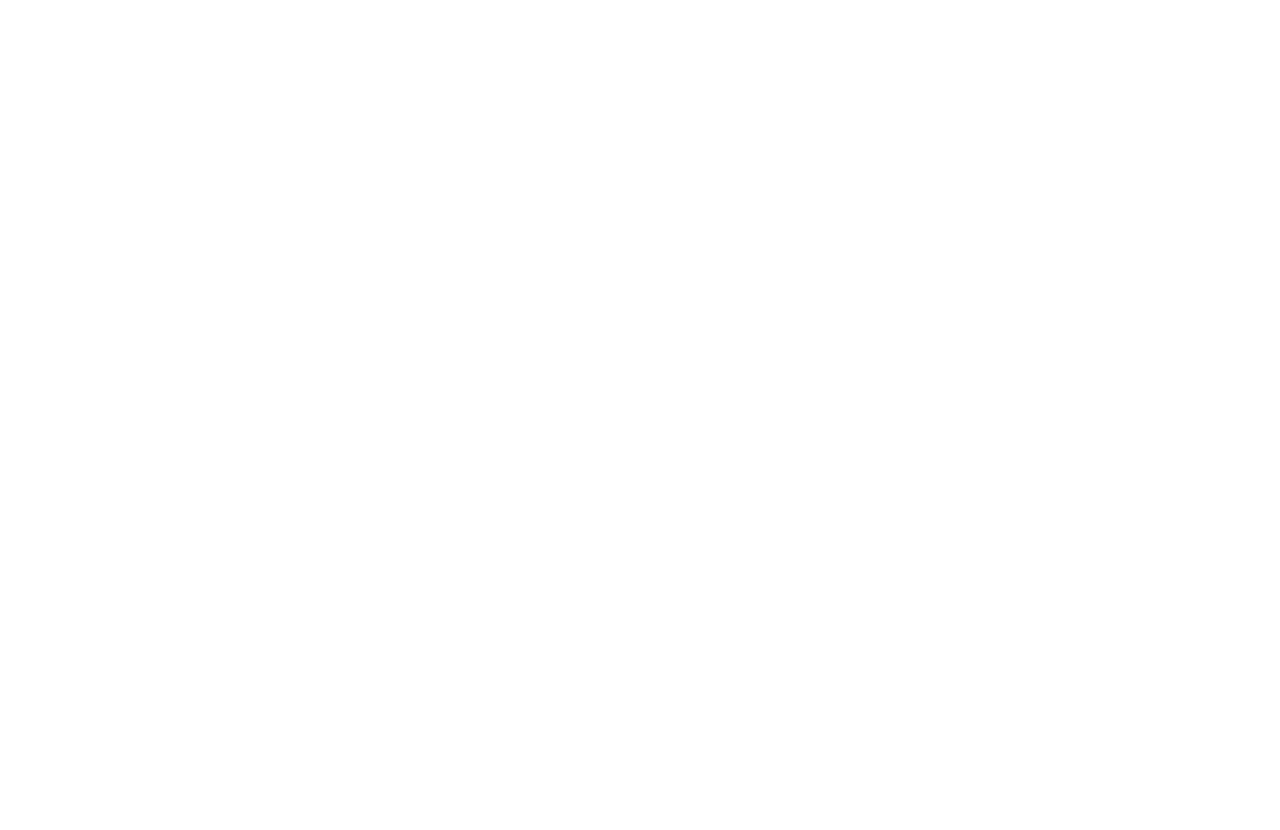
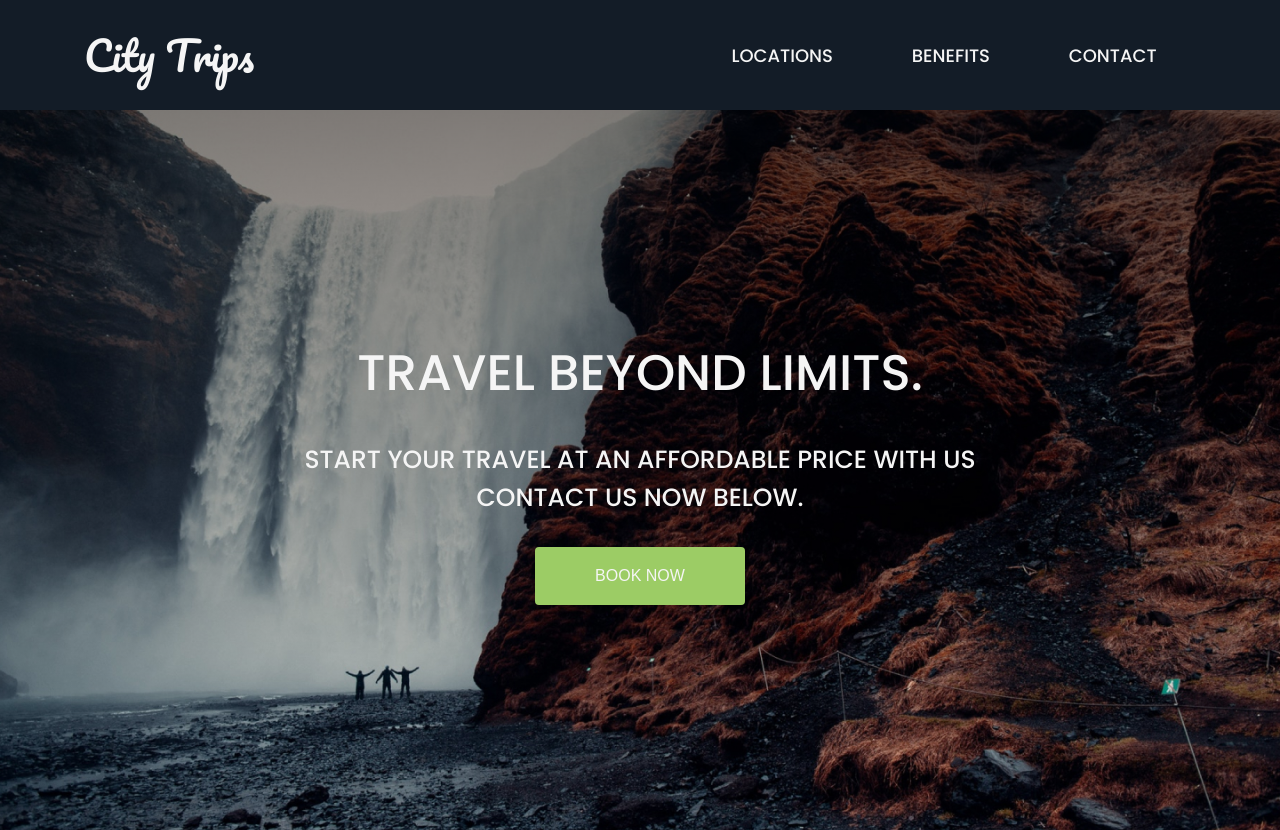
Before and after one commit to DiegoArragon/Landing-Page-Travel, a plain HTML site: page index.html in a window 1280 px wide. Before the commit the page ends 800 px from the top, so only its background shows below. Drawn offline with Linux system fonts and the light colour scheme.

Commit message:
Header, navigation and hero banner - styles and structures.

```diff
--- a/index.html
+++ b/index.html
@@ -8,11 +8,28 @@
     <meta name="description" content="Landing Page CSS Flexbox">
     <meta name="robots" content="index,follow">
     <link rel="icon" href="/icons/airplane.svg">
+    <link rel="stylesheet" href="./style/style.css">
     <title>Travelling Landing Page</title>
 </head>
 
 <body>
-
+    <header class="main-head">
+        <nav>
+            <h1 id="logo">City Trips</h1>
+            <ul>
+                <li><a href="#locations">Locations</a></li>
+                <li><a href="#benefits">Benefits</a></li>
+                <li><a href="#contact">Contact</a></li>
+            </ul>
+        </nav>
+    </header>
+    <section class="hero">
+        <h2>Travel Beyond Limits.</h2>
+        <h3>
+            Start your travel at an affordable price with us <br />Contact us now below.
+        </h3>
+        <button>Book Now</button>
+    </section>
 </body>
 
 </html>
--- /dev/null
+++ b/style/style.css
@@ -0,0 +1,126 @@
+@charset "utf-8";
+/* CSS Document */
+/* Theme Name: Landing Page for City Trips Company
+Author: Mariusz Kozak
+Copyright 2021. All rights reserved */
+
+@import url('https://fonts.googleapis.com/css2?family=Poppins:wght@500&display=swap');
+@import url('https://fonts.googleapis.com/css2?family=Pacifico&display=swap');
+@import url('https://cdnjs.cloudflare.com/ajax/libs/font-awesome/4.6.3/css/font-awesome.css');
+
+/* Global Styles */
+
+* {
+    margin: 0;
+    padding: 0;
+    box-sizing: border-box;
+}
+html {
+    font-size: 62.5%;
+    font-family: 'Poppins', sans-serif;
+}
+a {
+    color: whitesmoke;
+    text-decoration: none;
+}
+
+ /* Page Styles */
+
+ h1 {
+     font-size: 4rem;
+ }
+
+ li,
+ button,
+ label,
+ input,
+ p {
+     font-size: 2.5re;
+ }
+h2 {
+    font-size: 4.8rem;
+}
+h3 {
+    font-size: 2.5rem;
+}
+h4,h5 {
+    font-size: 2.8rem;
+}
+button {
+    padding: 2rem 6rem;
+    background: #9ccc65;
+    border: none;
+    border-radius: 4px;
+    color: whitesmoke;
+    font-size: 1.6rem;
+    font-weight: 5 00;
+    text-transform: uppercase;
+    cursor: pointer;
+}
+
+/* Nav section with hero */
+
+.main-head {
+    background: #131c27;
+    color: whitesmoke;
+}
+nav {
+    min-height: 10vh;
+    display: flex;
+    width: 90%;
+    margin: auto;
+    padding: 2rem;
+    align-items: center;
+    flex-wrap: wrap;
+}
+nav ul {
+    display: flex;
+    flex: 1 1 40rem;
+    justify-content: space-around;
+    align-items: center;
+    list-style: none;
+    font-size: 1.8rem;
+    text-transform: uppercase;
+}
+#logo {
+    flex: 2 1 40rem;
+    font-weight: normal;
+    font-family: 'Pacifico', cursive;
+}
+.hero {
+    min-height: 90vh;
+    background: linear-gradient(rgba(0, 0, 0, 0.5), transparent),url(../img/landing-page.jpg);
+    background-repeat: no-repeat;
+    background-size: cover;
+    background-position: center;
+    color: whitesmoke;
+    display: flex;
+    flex-direction: column;
+    justify-content: center;
+    align-items: center;
+    text-align: center;
+}
+.hero h2 {
+    font-size: 5rem;
+    font-weight: 100;
+    text-transform: uppercase;
+}
+.hero h3 {
+    padding: 3rem;
+    font-weight: 100;
+    text-transform: uppercase;
+}
+
+
+
+@media screen and (max-width: 932px) {
+    html {
+        font-size: 55%;
+    }
+    nav {
+        text-align: center;
+    }
+    #logo {
+        padding: 1.8rem;
+    }
+}
```
